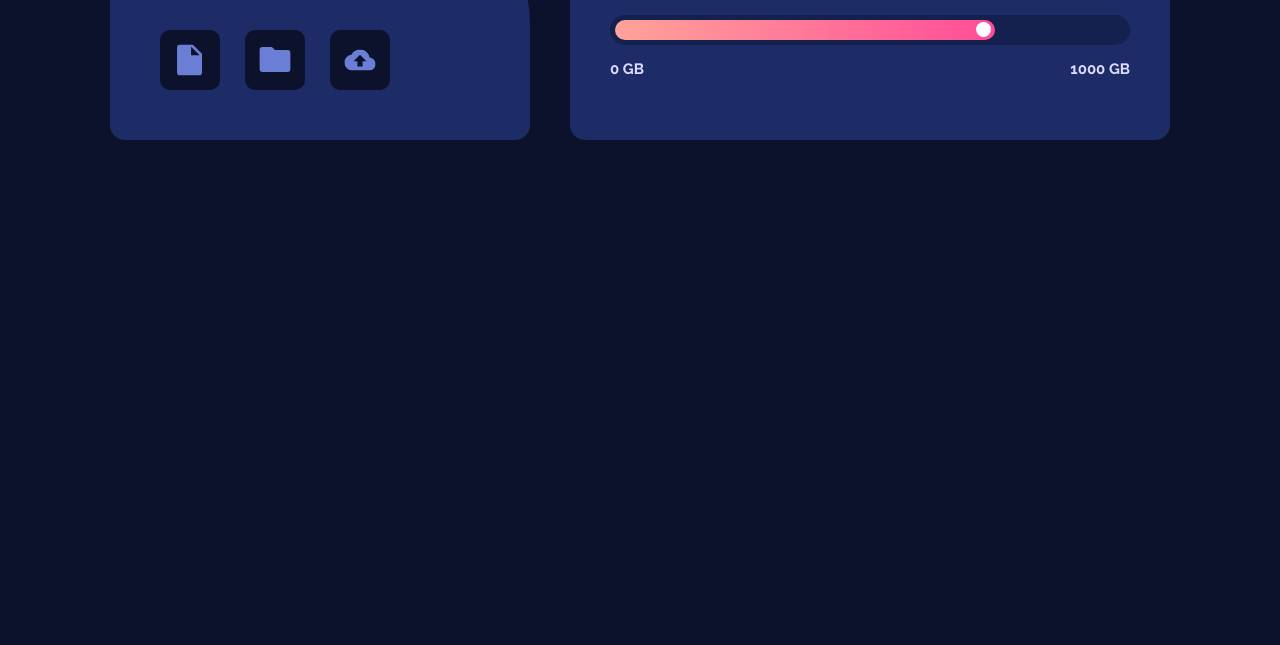
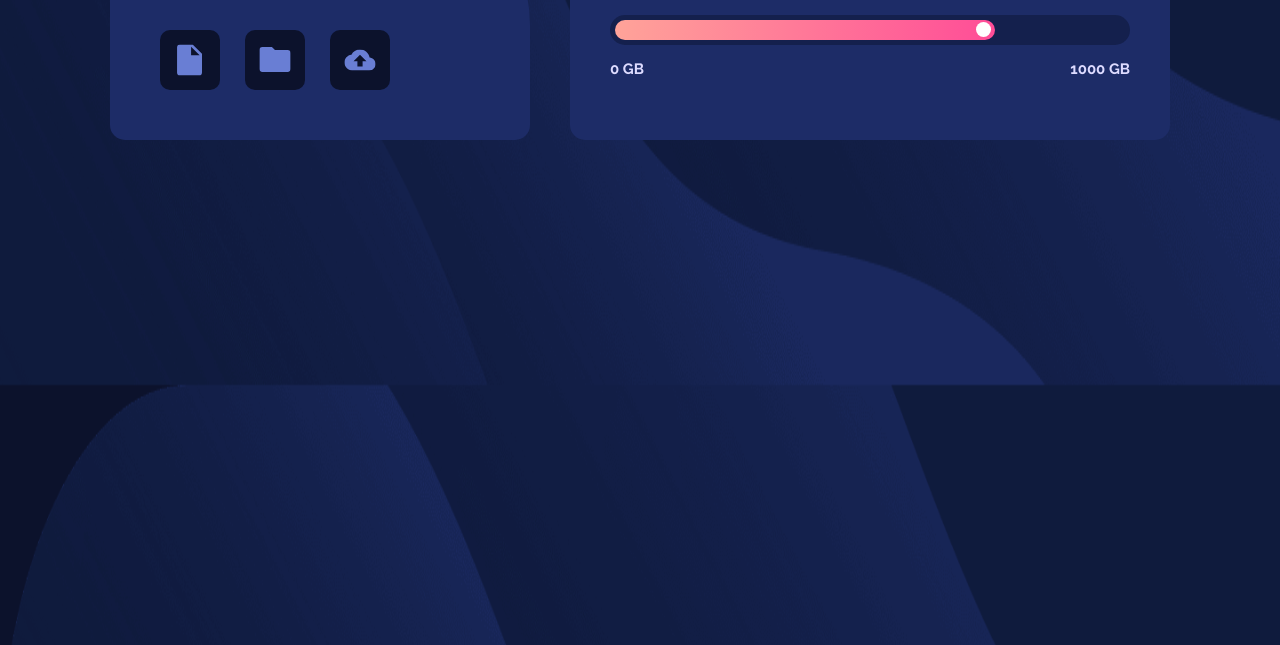
Before and after one commit to rrocker89437/FEM-Fylo-Data-Storage-Component, a website built with Vite: page index.html in a window 1280 px wide. Shown: the part 415-1060 px from the top of the page. Built offline with nearby package versions, Linux system fonts and the light colour scheme; files whose address does not match are found by name.

Commit message:
fixed background image

```diff
--- a/scss/global/_boilerplate.scss
+++ b/scss/global/_boilerplate.scss
@@ -27,7 +27,7 @@ html {
 body {
   @media screen and (min-width: u.em(1000)) {
     overflow: hidden;
-    background-image: url(./bg-desktop.png);
+    background-image: url(../../public/bg-desktop.png);
     background-color: var(--blue-drker);
     background-repeat: no-repeat;
     background-attachment: fixed;
@@ -41,7 +41,8 @@ body {
   height: 100vh;
   font-family: "Raleway", Arial, Helvetica, sans-serif;
   font-size: u.rem(14);
-  background-image: url(./bg-mobile.png);
+  background-color: var(--blue-drker);
+  background-image: url(../../public/bg-mobile.png);
   background-repeat: no-repeat;
   background-size: cover;
 }
```
